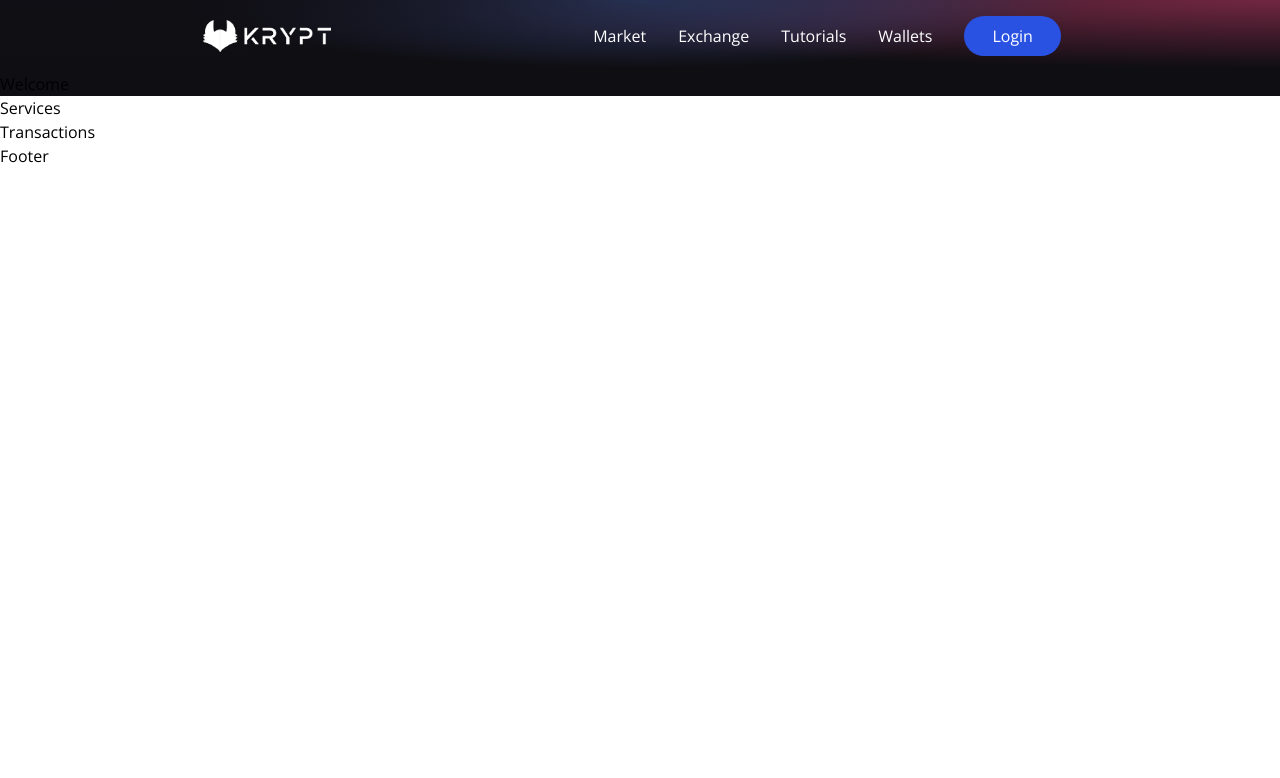
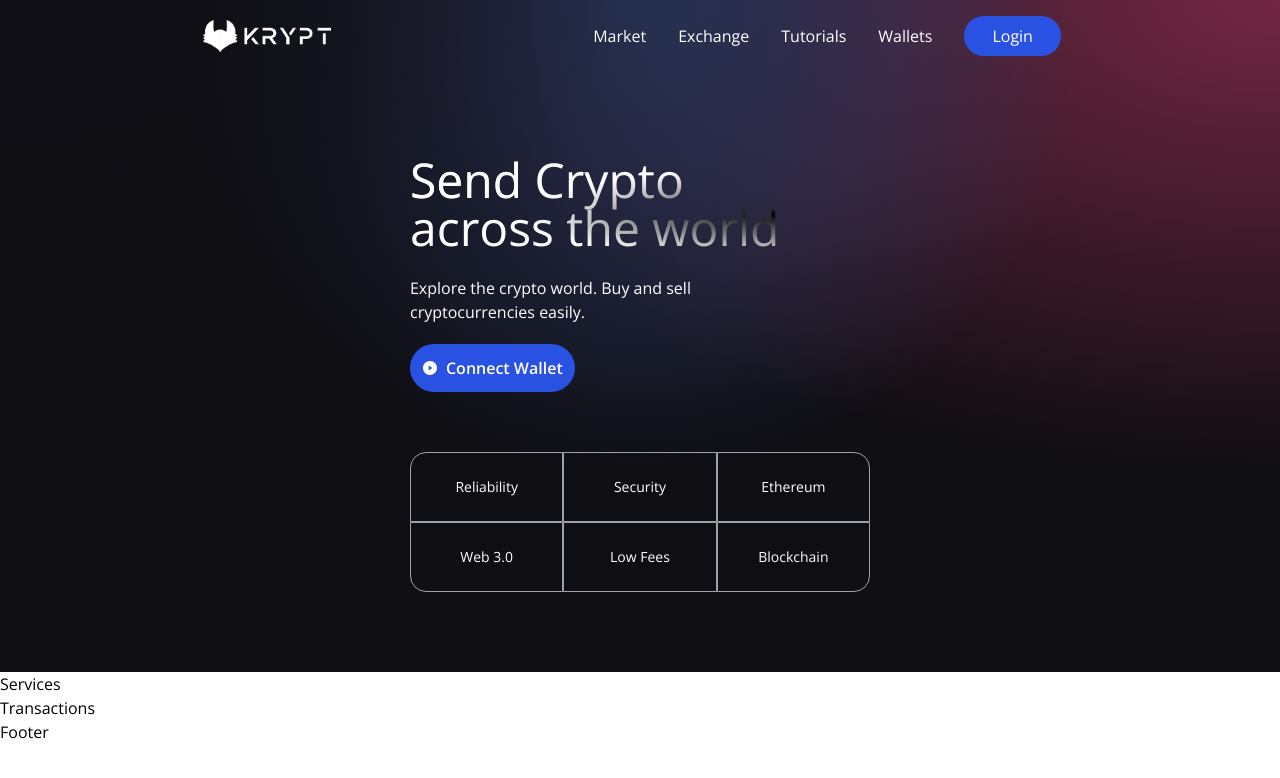
Before and after one commit to zhenxiao-yu/web3-blockchain-app, a React (Vite) app in the folder client/: page / in a window 1280 px wide. Shown: the top 778 px of the page. Built offline with nearby package versions, Linux system fonts and the light colour scheme.

Commit message:
Added comments and grid feature to welcome page

```diff
--- a/client/src/components/Welcome.jsx
+++ b/client/src/components/Welcome.jsx
@@ -1,7 +1,55 @@
+import { AiFillPlayCircle } from "react-icons/ai";
+import { SiEthereum } from "react-icons/si";
+import { BsInfoCircle } from "react-icons/bs";
+
+import { Loader } from "./";
+
+const companyCommonStyles = "min-h-[70px] sm:px-0 px-2 sm:min-w-[120px] flex justify-center items-center border-[0.5px] border-gray-400 text-sm font-light text-white";
+
 const Welcome = () => {
-    return (
-        <h1>Welcome</h1>
-    );
-}
+  const connectWallet = () => {};
+  return (
+    <div className="flex w-full justify-center items-center">
+      <div className="flex mf:flex-row flex-col items-start justify-between md:p-20 py-12 px-4">
+        <div className="flex flex-1 justify-start items-start flex-col mf:mr-10">
+          {/* Welcome main tag */}
+          <h1 className="text-3xl sm:text-5xl text-white text-gradient py-1">
+            Send Crypto <br /> across the world
+          </h1>
+          {/* Welcome sub tag */}
+          <p className="text-left mt-5 text-white font-light md:w-9/12 w-11/12 text-base">
+            Explore the crypto world. Buy and sell cryptocurrencies easily.
+          </p>
+          {/* Connect to wallet button */}
+          <button
+            type="button"
+            onClick={connectWallet}
+            className="flex flex-row justify-center items-center my-5 bg-[#2952e3] p-3 rounded-full cursor-pointer hover:bg-[#2546bd]"
+          >
+            <AiFillPlayCircle className="text-white mr-2" />
+            <p className="text-white text-base font-semibold">Connect Wallet</p>
+          </button>
+
+          <div className="grid sm:grid-cols-3 grid-cols-2 w-full mt-10">
+            <div className={`rounded-tl-2xl ${companyCommonStyles}`}>
+              Reliability
+            </div>
+            <div className={companyCommonStyles}>Security</div>
+            <div className={`sm:rounded-tr-2xl ${companyCommonStyles}`}>
+              Ethereum
+            </div>
+            <div className={`sm:rounded-bl-2xl ${companyCommonStyles}`}>
+              Web 3.0
+            </div>
+            <div className={companyCommonStyles}>Low Fees</div>
+            <div className={`rounded-br-2xl ${companyCommonStyles}`}>
+              Blockchain
+            </div>
+          </div>
+        </div>
+      </div>
+    </div>
+  );
+};
 
 export default Welcome;
```
Also changed, not shown: client/src/components/NavBar.jsx (+6 -1 lines).
